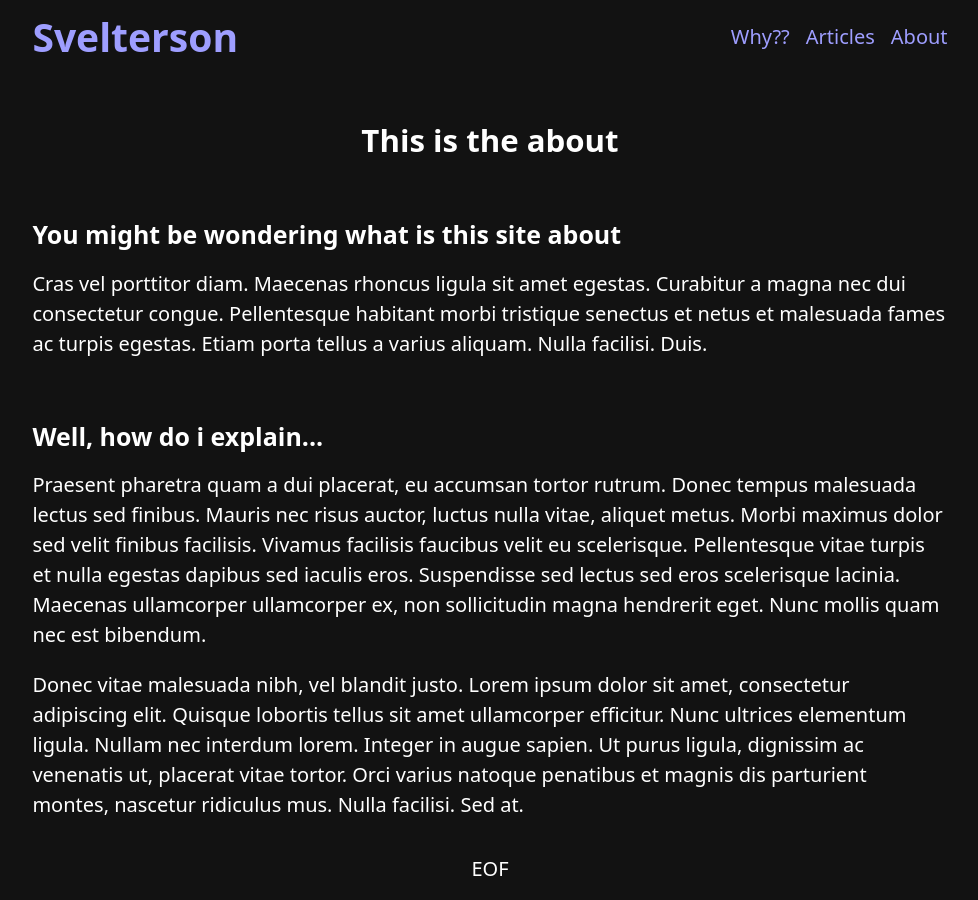
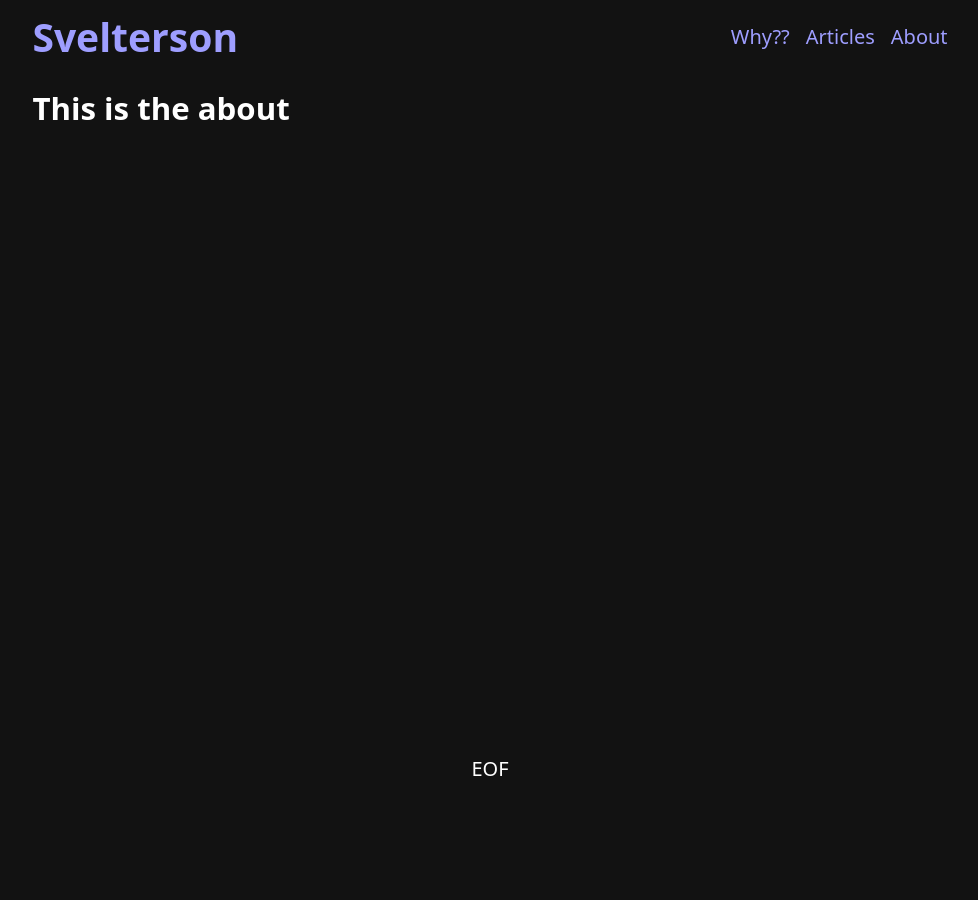
Before and after one commit to MisterConscio/svelterson, a SvelteKit app: page /about in a window 1280 px wide. Shown: the whole page, without its empty margins (150-1128 px from the left). After the commit the page ends 800 px from the top, so only its background shows below. Built offline with nearby package versions, Linux system fonts and the light colour scheme.

Commit message:
Simplifying stuff

```diff
--- a/src/lib/components/Article.svelte
+++ /dev/null
@@ -1,18 +0,0 @@
-<script lang="ts">
-  export let title = "Article"
-</script>
-
-<article class="article">
-  <h3>{title}</h3>
-  <slot />
-</article>
-
-<style>
-  .article {
-    padding-block: 2rem;
-  }
-
-  .article > :global(* + *) {
-    margin-top: 1em;
-  }
-</style>
--- a/src/routes/+page.svelte
+++ b/src/routes/+page.svelte
@@ -6,6 +6,7 @@
   <title>Svelterson</title>
 </svelte:head>
 
+<main>
   <div class="container">
     <h2 class="center page-title">Hey, welcome!</h2>
     <img
@@ -15,6 +16,7 @@
       title="Cute Alpha"
     />
   </div>
+</main>
 
 <style>
   .center {
--- a/src/routes/about/+page.svelte
+++ b/src/routes/about/+page.svelte
@@ -1,6 +1,4 @@
 <script lang="ts">
-    import Article from "$lib/components/Article.svelte";
-
 </script>
 
 <svelte:head>
@@ -9,47 +7,9 @@
 
 <main>
   <div class="container">
-    <h2 class="center page-title">This is the about</h2>
-    <Article title="You might be wondering what is this site about">
-      <p>
-        Cras vel porttitor diam. Maecenas rhoncus ligula sit amet egestas.
-        Curabitur a magna nec dui consectetur congue. Pellentesque habitant morbi
-        tristique senectus et netus et malesuada fames ac turpis egestas. Etiam
-        porta tellus a varius aliquam. Nulla facilisi. Duis.
-      </p>
-    </Article>
-    <Article title="Well, how do i explain...">
-      <p>
-        Praesent pharetra quam a dui placerat, eu accumsan tortor rutrum. Donec
-        tempus malesuada lectus sed finibus. Mauris nec risus auctor, luctus nulla
-        vitae, aliquet metus. Morbi maximus dolor sed velit finibus facilisis.
-        Vivamus facilisis faucibus velit eu scelerisque. Pellentesque vitae turpis
-        et nulla egestas dapibus sed iaculis eros. Suspendisse sed lectus sed eros
-        scelerisque lacinia. Maecenas ullamcorper ullamcorper ex, non sollicitudin
-        magna hendrerit eget. Nunc mollis quam nec est bibendum.
-      </p>
-      <p>
-        Donec vitae malesuada nibh, vel blandit justo. Lorem ipsum dolor sit amet,
-        consectetur adipiscing elit. Quisque lobortis tellus sit amet ullamcorper
-        efficitur. Nunc ultrices elementum ligula. Nullam nec interdum lorem.
-        Integer in augue sapien. Ut purus ligula, dignissim ac venenatis ut,
-        placerat vitae tortor. Orci varius natoque penatibus et magnis dis
-        parturient montes, nascetur ridiculus mus. Nulla facilisi. Sed at.
-      </p>
-    </Article>
+    <h2>This is the about</h2>
   </div>
 </main>
 
 <style>
-  main {
-    margin-top: 2rem;
-  }
-
-  .center {
-    text-align: center;
-  }
-
-  .page-title {
-    margin-bottom: 2rem;
-  }
 </style>
--- a/src/routes/articles/+page.svelte
+++ b/src/routes/articles/+page.svelte
@@ -4,6 +4,6 @@
 
 <main>
   <div class="container">
-    <h2>Muh brilliant articles</h2>
+    <h2>Still thinking...</h2>
   </div>
 </main>
```
Lines whose indentation alone changed are shown as unchanged.
